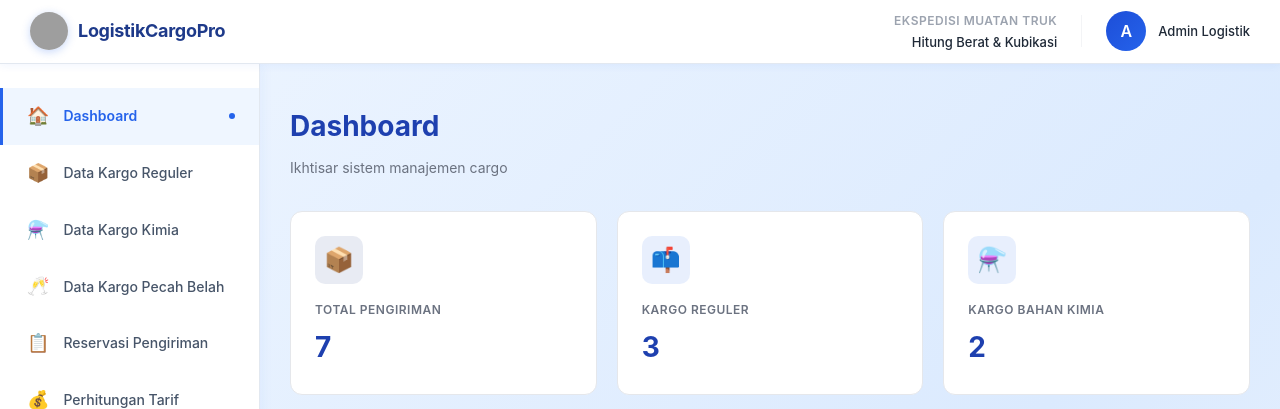
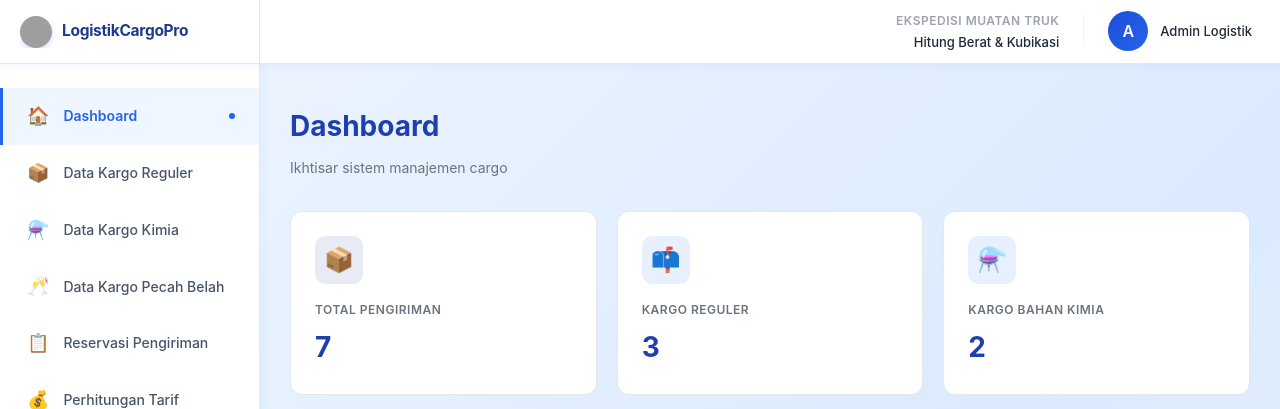
Before and after one commit to fokuskonten/id1a81-logistikcargopro, a PHP site: page /dashboard/index.php in a window 1280 px wide. Shown: the top 409 px of the page. Run offline with PHP 8.4, Linux system fonts and the light colour scheme; data comes from the database, SQL or seed files in the repository; grey boxes are pictures that could not be loaded.

Commit message:
chore: standard PWA release v1.0.0 with curated demo slides

```diff
--- a/SOURCE_CODE_APLIKASI/assets/css/style.css
+++ b/SOURCE_CODE_APLIKASI/assets/css/style.css
@@ -58,7 +58,7 @@ body {
     z-index: 1000;
     display: flex;
     align-items: center;
-    padding: 0 30px;
+    padding: 0;
 }
 
 .navbar-container {
@@ -66,36 +66,48 @@ body {
     justify-content: space-between;
     align-items: center;
     width: 100%;
-    max-width: 1600px;
-    margin: 0 auto;
+    height: 100%;
+    margin: 0;
 }
 
 .navbar-left {
+    width: 260px;
+    min-width: 260px;
+    max-width: 260px;
+    height: 100%;
     display: flex;
     align-items: center;
+    padding: 0 20px;
+    border-right: 1px solid var(--border-color);
+    background: #ffffff;
 }
 
 .navbar-logo {
     display: flex;
     align-items: center;
-    gap: 12px;
+    gap: 10px;
     font-weight: 700;
-    font-size: 20px;
+    font-size: 15.5px;
     color: var(--primary-color);
+    text-decoration: none;
+    overflow: hidden;
 }
 
 .logo-icon {
-    font-size: 24px;
+    font-size: 22px;
 }
 
 .logo-text {
-    letter-spacing: -0.5px;
+    letter-spacing: -0.3px;
+    white-space: nowrap;
 }
 
 .navbar-right {
     display: flex;
     align-items: center;
     gap: 24px;
+    padding-right: 28px;
+    margin-left: auto;
 }
 
 .navbar-info {
--- a/SOURCE_CODE_APLIKASI/dashboard/navbar.php
+++ b/SOURCE_CODE_APLIKASI/dashboard/navbar.php
@@ -10,8 +10,8 @@ $current_page = basename($_SERVER['PHP_SELF']);
     <div class="navbar-container">
         <div class="navbar-left">
             <a href="index.php" class="navbar-logo" style="display: flex; align-items: center; gap: 10px; text-decoration: none;">
-                <img src="../logo.svg" onerror="this.onerror=null; this.src='../logo.png';" alt="LogistikCargoPro" style="height: 38px; width: 38px; border-radius: 50%; object-fit: cover; display: inline-block; box-shadow: 0 2px 8px rgba(37,99,235,0.25);">
-                <span class="logo-text" style="font-weight: 700; font-size: 18px; color: #1e3a8a; letter-spacing: -0.3px;">LogistikCargoPro</span>
+                <img src="../logo.svg" onerror="this.onerror=null; this.src='../logo.png';" alt="LogistikCargoPro" style="height: 32px; width: 32px; border-radius: 50%; object-fit: cover; display: inline-block; box-shadow: 0 2px 6px rgba(37,99,235,0.2);">
+                <span class="logo-text" style="font-weight: 700; font-size: 15.5px; color: #1e3a8a; letter-spacing: -0.3px; white-space: nowrap;">LogistikCargoPro</span>
             </a>
         </div>
         <div class="navbar-right">
```
Also changed, not shown: favicon.ico (added), 8 other files.
